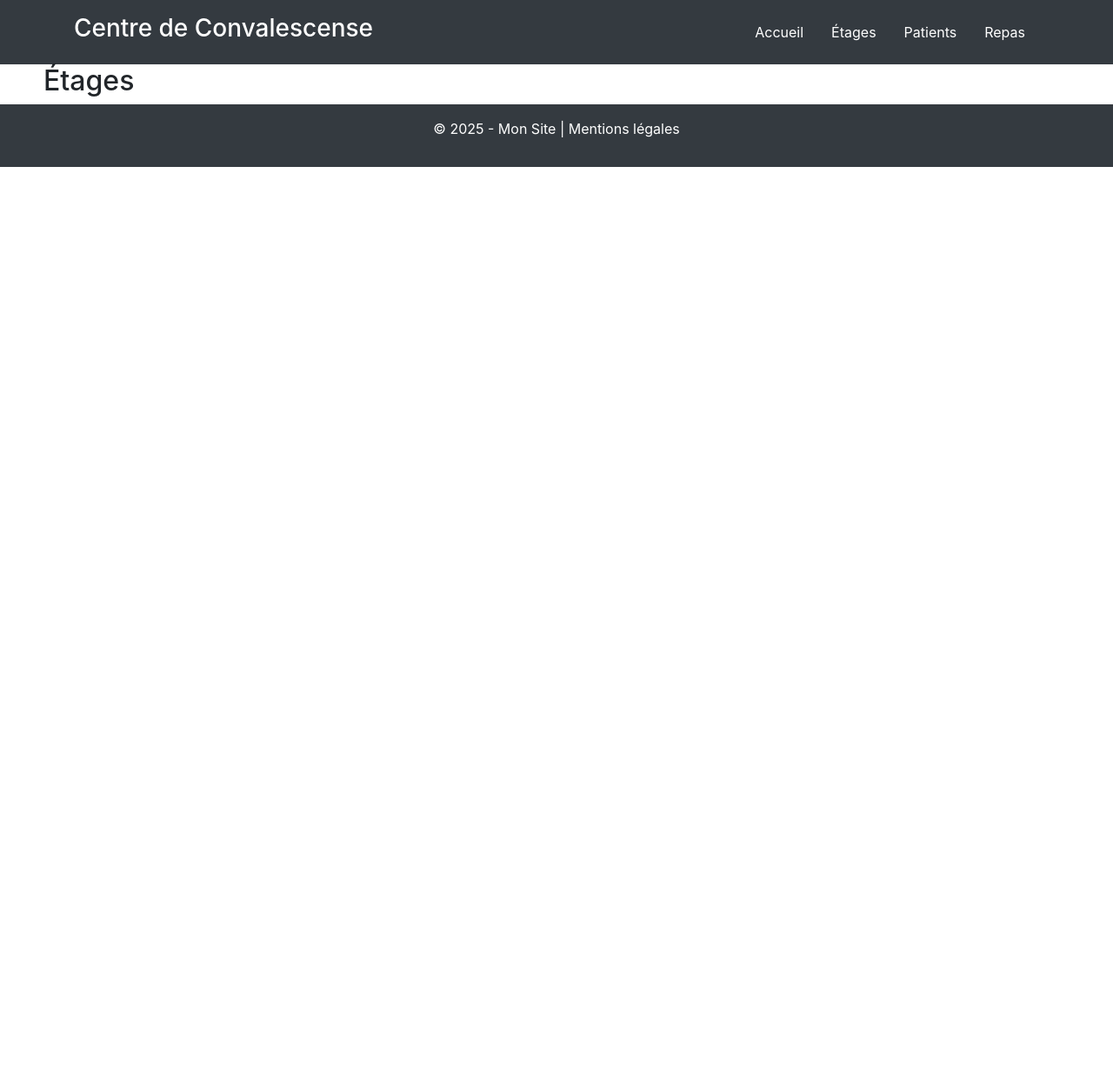
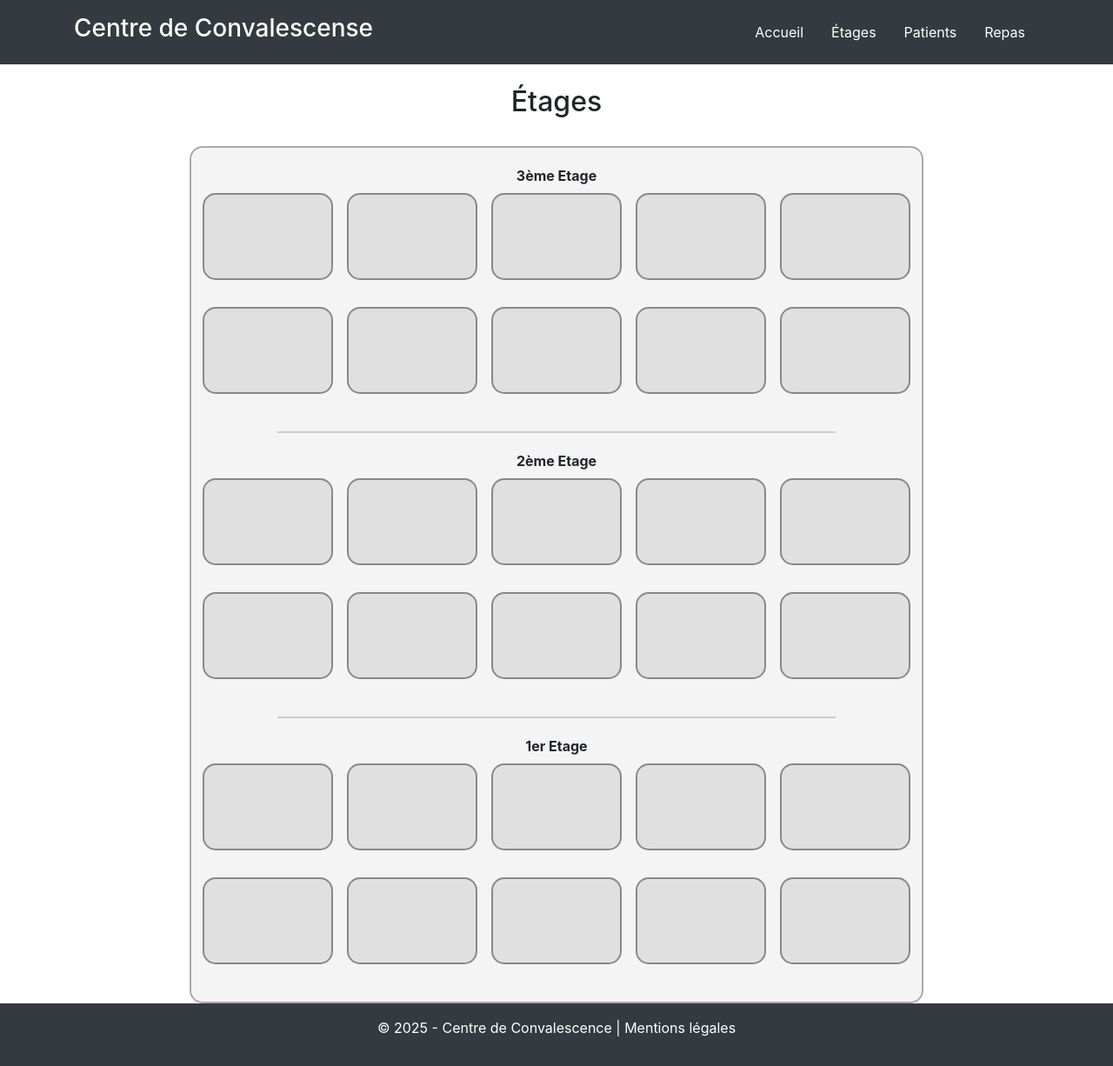
Before and after one commit to EnzoFernds/DepotTPCentre, a PHP site: template Vue/VueEtages.php in a window 1280 px wide. Shown: the whole page at 87% size. Before the commit the page ends 192 px from the top, so only its background shows below. Run offline with PHP 8.4, Linux system fonts and the light colour scheme; the template is opened without the code that fills it, so the values that code supplies are empty.

Commit message:
vue graphique

```diff
--- a/Gabarit/FOOTER.php
+++ b/Gabarit/FOOTER.php
@@ -1,5 +1,5 @@
 <footer class="bg-dark text-white text-center py-3">
-        <p>&copy; 2025 - Mon Site | <a href="#" class="text-white">Mentions légales</a></p>
+        <p>&copy; 2025 - Centre de Convalescence | <a href="#" class="text-white">Mentions légales</a></p>
     </footer>
 
     <script src="https://cdn.jsdelivr.net/npm/bootstrap@5.3.2/dist/js/bootstrap.bundle.min.js"></script>
--- /dev/null
+++ b/Style/style.css
@@ -0,0 +1,35 @@
+        .graphique {
+            display: flex;
+            flex-direction: column;
+            align-items: center;
+            border: 2px solid #aaa;
+            padding: 20px;
+            background-color: #f4f4f4;
+            border-radius: 15px;
+        }
+
+        .row {
+            display: flex;
+            justify-content: center;
+            margin-bottom: 15px;
+        }
+
+        .cell {
+            width: 150px;
+            height: 100px;
+            border: 2px solid #888;
+            border-radius: 15px;
+            margin: 8px;
+            background-color: #e0e0e0;
+            display: flex;
+            justify-content: center;
+            align-items: center;
+            font-size: 35px;
+            font-weight: bold;
+        }
+
+        hr {
+            width: 80%;
+            border: 1px solid #ccc;
+            margin: 20px 0;
+        }
--- a/Vue/VueEtages.php
+++ b/Vue/VueEtages.php
@@ -1,13 +1,51 @@
-<title><?=$title="Accueil";?></title>
-<?php ob_start();?>
+<title><?= $title = "Étages"; ?></title>
+<?php ob_start(); ?>
+<link rel="stylesheet" href="Style/style.css">
 <body>
-    <!-- contenu de la page -->
-    <div class="contrainer">
+    <div class="container mt-4">
         <!-- Le titre -->
-        <div class="row">
+        <div class="row mb-4">
             <div class="col">
-                <h2 style="margin-left:50px">Étages</h2>
+                <h2 class="text-center">Étages</h2>
+            </div>
         </div>
+
+        <!-- Représentation graphique -->
+        <div class="container d-flex justify-content-center">
+            <div class="graphique">
+                <?php
+                // Tableau des étages avec le nombre de cellules par étage
+                $etages = [
+                    ['nom' => '3ème Etage', 'cellules' => 10],
+                    ['nom' => '2ème Etage', 'cellules' => 10],
+                    ['nom' => '1er Etage', 'cellules' => 10],
+                ];
+
+                // Parcours des étages
+                foreach ($etages as $index => $etage) :
+                    // Affichage de l'étiquette de l'étage
+                    if ($index > 0) { // Ajout d'un séparateur entre les étages
+                        echo '<hr class="tilted">';
+                    }
+                    echo "<b>{$etage['nom']}</b>";
+
+                    // Création des lignes de cellules
+                    $cellulesParLigne = 5; // Nombre de cellules par ligne
+                    $nombreDeLignes = $etage['cellules'] / $cellulesParLigne;
+
+                    for ($i = 0; $i < $nombreDeLignes; $i++) :
+                        echo '<div class="row">';
+                        for ($j = 0; $j < $cellulesParLigne; $j++) :
+                            echo '<div class="cell"></div>';
+                        endfor;
+                        echo '</div>';
+                    endfor;
+                endforeach;
+                ?>
+            </div>
+        </div>
+    </div>
 </body>
-<?php $contenu = ob_get_clean();?>
-<?php require 'Gabarit/Gabarit.php';?>
+
+<?php $contenu = ob_get_clean(); ?>
+<?php require 'Gabarit/Gabarit.php'; ?>
```
Also changed, not shown: Style/navBarStyle.css (added, +81 -0 lines), Vue/VuePatient.php (+14 -0 lines), Vue/Vueaccueil.php (+42 -4 lines), Vue/vue.php (deleted).
